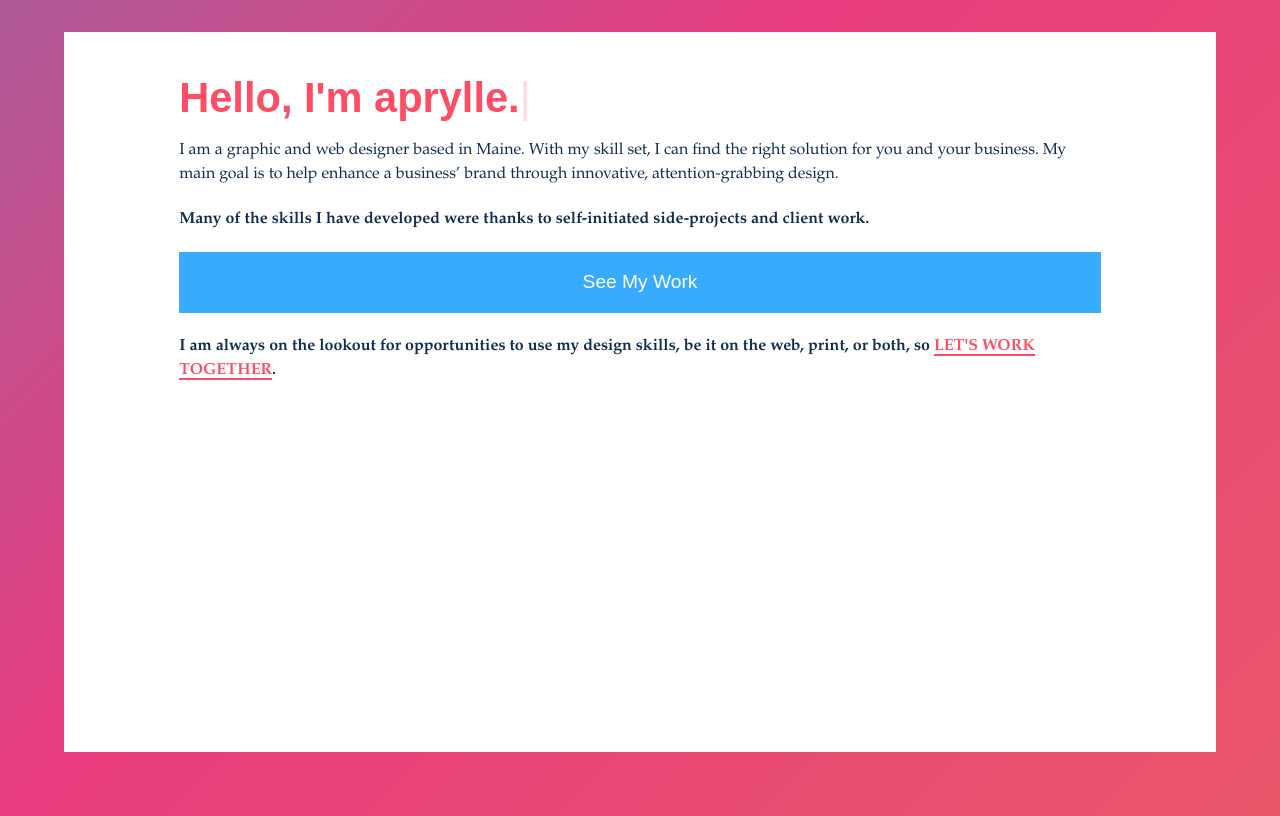
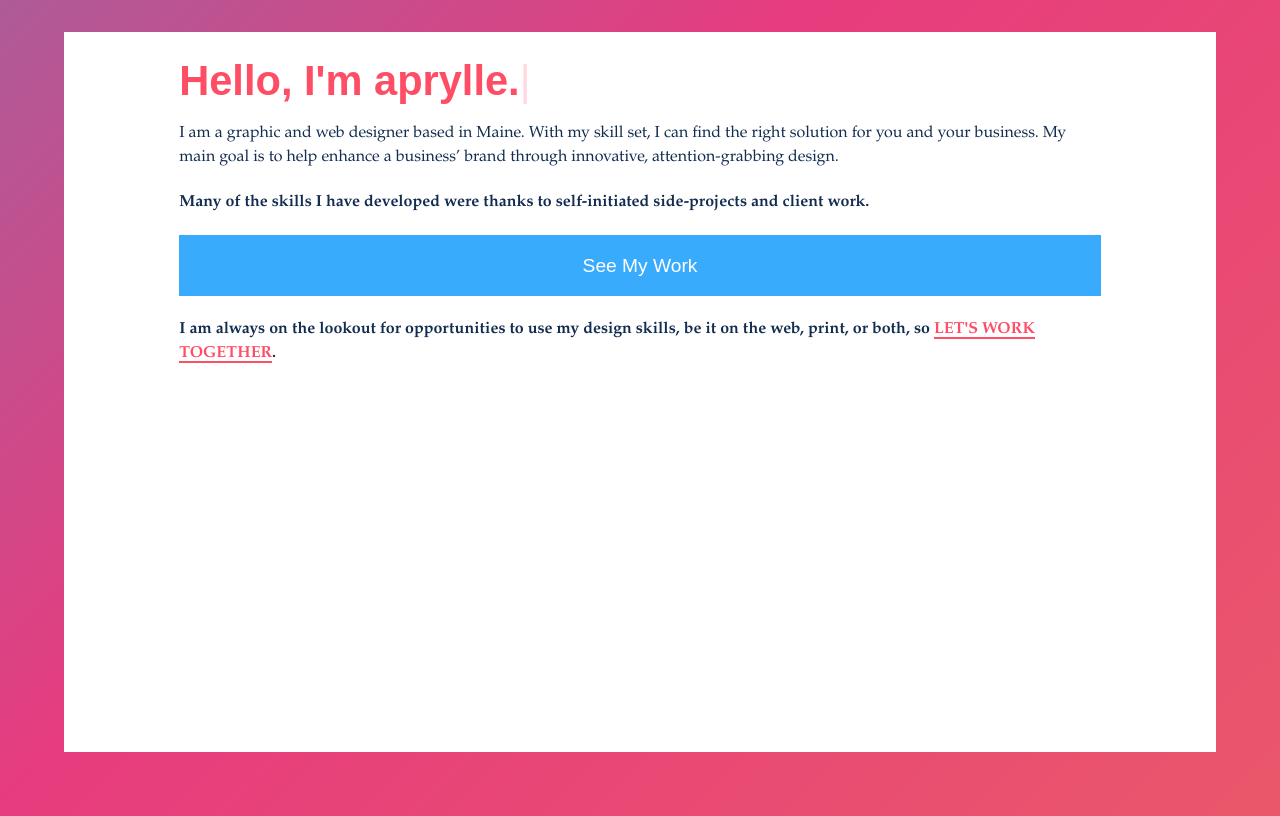
Before and after one commit to apryllekristine/apryllekristine.github.io, a plain HTML site: page index.html in a window 1280 px wide. Drawn offline with nearby package versions, Linux system fonts and the light colour scheme.

Commit message:
Update app.css

```diff
--- a/css/app.css
+++ b/css/app.css
@@ -99,7 +99,7 @@ h1 {
 	font-size: 2.6em;
 	color: #FE4E66;
 	margin: 0;
-	padding-top: 1em;
+	padding-top: .6em;
 }
 
 .typed-cursor{
```
